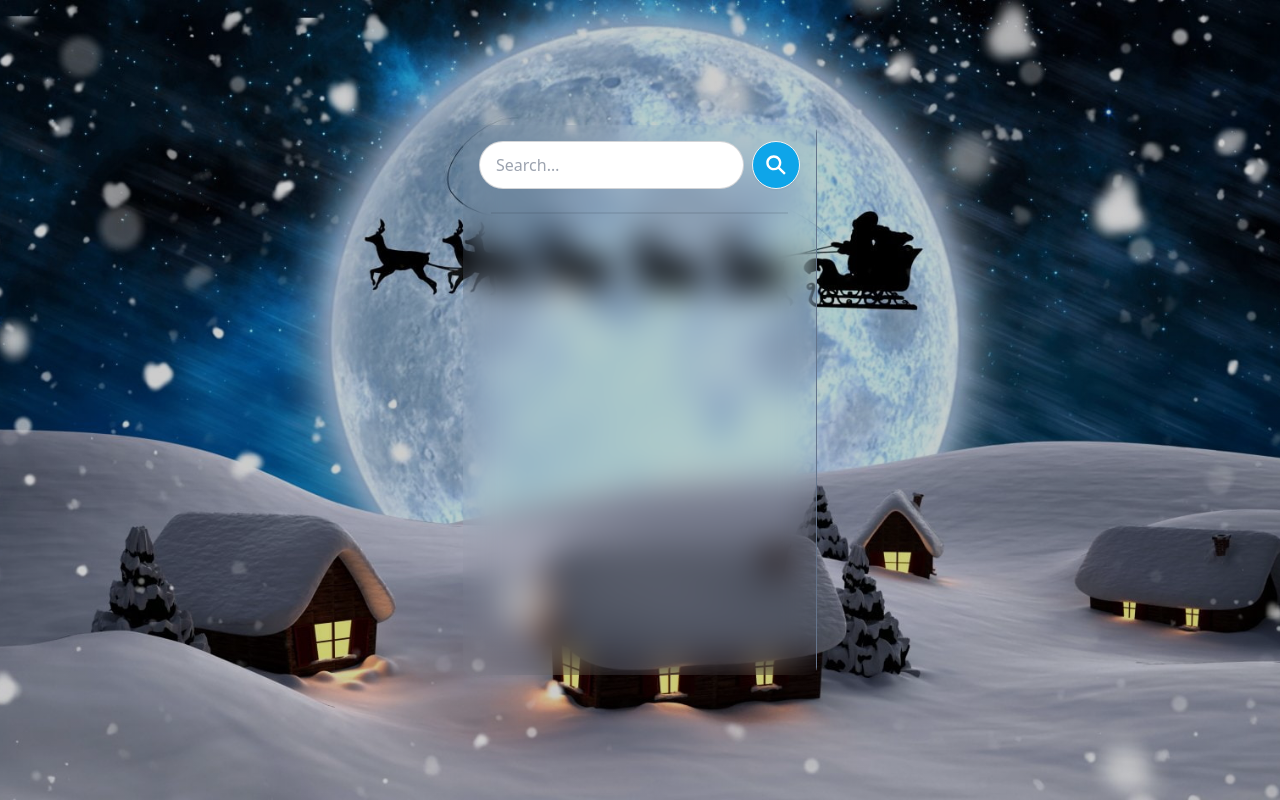
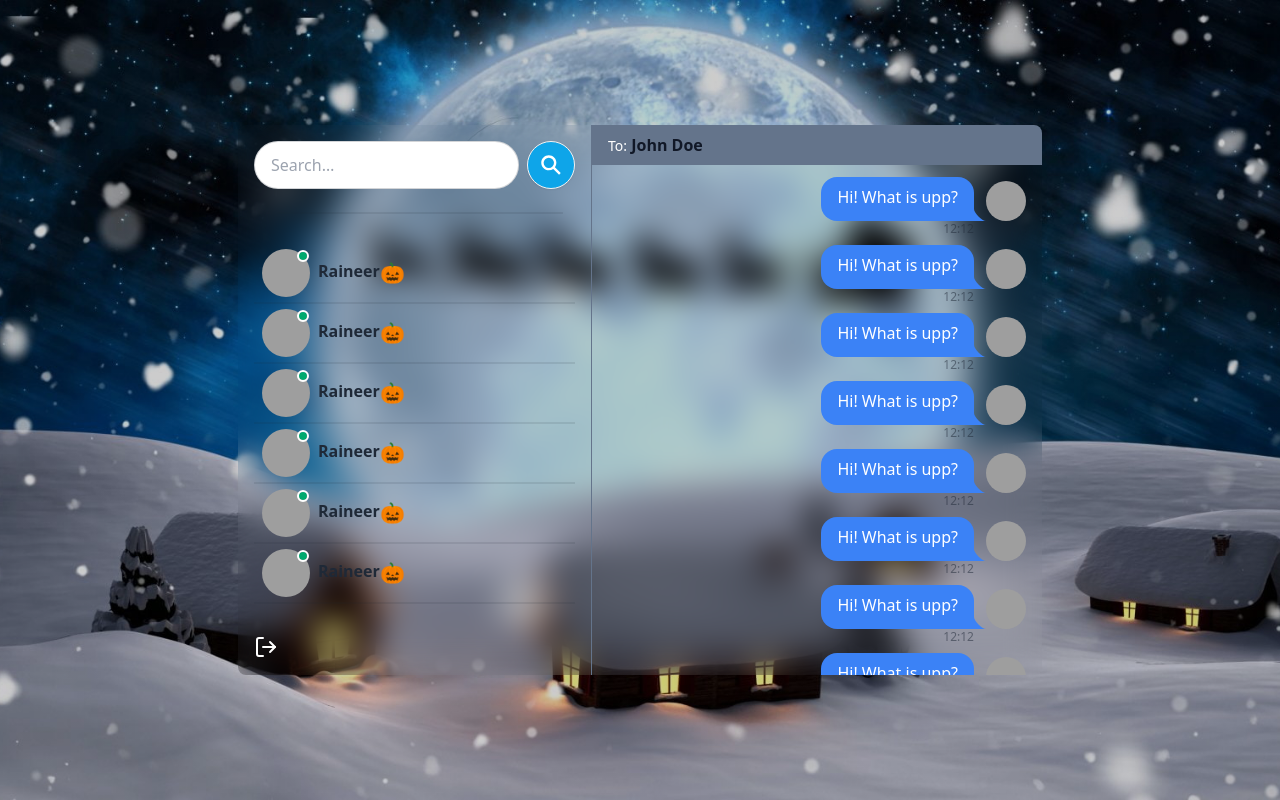
Before and after one commit to raineer24/pern-stack, a React (Vite) app in the folder frontend/: page / in a window 1280 px wide. Built offline with nearby package versions, Linux system fonts and the light colour scheme; grey boxes are pictures that could not be loaded.

Commit message:
messageContainer

```diff
--- /dev/null
+++ b/frontend/src/_ui_design/components/messages/Message.tsx
@@ -0,0 +1,20 @@
+import React from 'react'
+
+const Message = () => {
+  return (
+    <div className={`chat chat-end`}>
+        <div className="chat-image avatar">
+            <div className="w-10 md:w-10 rounded-full">
+            <img
+              src={"https://cdn0.iconfinder.com/data/icons/communication-line-10/24/account_profile_user_contact_person_avatar_placeholder-512.png"}
+              alt="Tailwind CSS chat bubble component"
+            />
+            </div>
+        </div>
+        <div className={`chat-bubble text-white bg-blue-500`}>Hi! What is upp?</div>
+        <div className='chat-footer opacity-50 text-xs flex gap-1 items-center'>12:12</div>
+    </div>
+  )
+}
+
+export default Message
--- /dev/null
+++ b/frontend/src/_ui_design/components/messages/MessageContainer.tsx
@@ -0,0 +1,21 @@
+import React from 'react'
+import { PiX } from 'react-icons/pi'
+import Messages from './Messages'
+
+const MessageContainer = () => {
+  return (
+  <div className="md:min-w-[450px] flex flex-col">
+    <>
+    { /* Header */ }
+    <div className="bg-slate-500 px-4 py-2 mb-2">
+        <span className="label-text">To:</span>{" "}
+        <span className="text-gray-900 font-bold">John Doe</span>
+    </div>
+
+    <Messages />
+    </>
+  </div>
+  )
+}
+
+export default MessageContainer
--- /dev/null
+++ b/frontend/src/_ui_design/components/messages/Messages.tsx
@@ -0,0 +1,21 @@
+import React from 'react'
+import Message from './Message'
+
+const Messages = () => {
+  return (
+   <div className='px-4 flex-1 overflow-auto'>
+    <Message />
+    <Message />
+    <Message />
+    <Message />
+    <Message />
+    <Message />
+    <Message />
+    <Message />
+    <Message />
+    <Message />
+   </div>
+  )
+}
+
+export default Messages
--- /dev/null
+++ b/frontend/src/_ui_design/components/sidebar/LogoutButton.tsx
@@ -0,0 +1,12 @@
+import { LogOut } from "lucide-react";
+import React from 'react';
+
+const LogoutButton = () => {
+  return (
+    <div className="mt-auto">
+        <LogOut className="w-6 h-6 text-white cursor-pointer"/>
+    </div>
+  )
+}
+
+export default LogoutButton
--- a/frontend/src/_ui_design/components/sidebar/Sidebar.tsx
+++ b/frontend/src/_ui_design/components/sidebar/Sidebar.tsx
@@ -1,11 +1,15 @@
 import React from 'react'
 import SearchInput from './SearchInput'
+import Conversations from './Conversations'
+import LogoutButton from './LogoutButton'
 
 const Sidebar = () => {
   return (
     <div className='border-r border-slate-500 p-4 flex flex-col'>
     <SearchInput />
     <div className='divider px-3'></div>
+    <Conversations />
+    <LogoutButton />
 
 </div>
   )
--- a/frontend/src/_ui_design/pages/Home.tsx
+++ b/frontend/src/_ui_design/pages/Home.tsx
@@ -1,11 +1,13 @@
 
 import React from 'react'
 import Sidebar from '../components/sidebar/Sidebar'
+import MessageContainer from '../components/messages/MessageContainer'
 
 const Home = () => {
   return (
     <div className='flex sm:h-[450px] md:h-[550px] rounded-lg overflow-hidden bg-gray-400 bg-clip-padding backdrop-filter backdrop-blur-lg bg-opacity-0'>
     <Sidebar />
+    <MessageContainer />
 
 </div>
   )
--- a/frontend/src/index.css
+++ b/frontend/src/index.css
@@ -8,3 +8,25 @@
     background-repeat: no-repeat;
     background-position: center;
 }
+
+.label-text {
+	color: white;
+}
+
+/* dark mode looking scrollbar */
+::-webkit-scrollbar {
+	width: 8px;
+}
+
+::-webkit-scrollbar-track {
+	background: #555;
+}
+
+::-webkit-scrollbar-thumb {
+	background: #121212;
+	border-radius: 5px;
+}
+
+::-webkit-scrollbar-thumb:hover {
+	background: #242424;
+}
```
